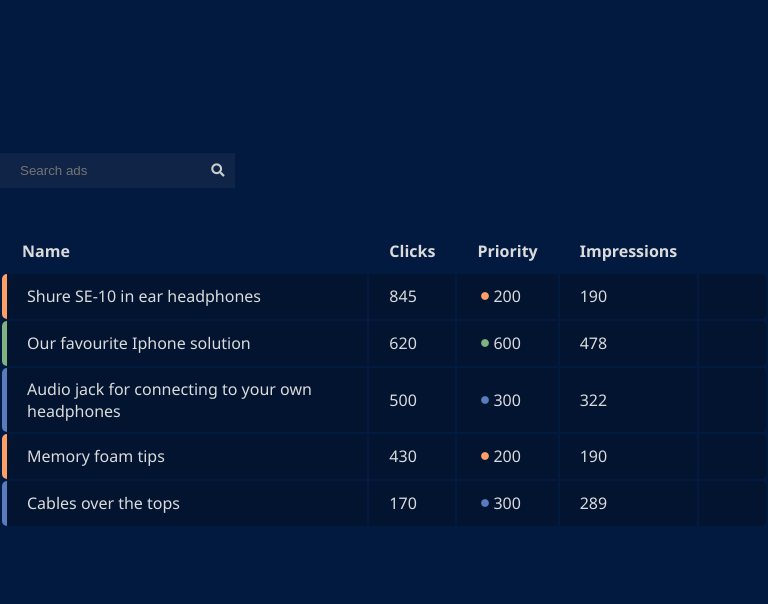
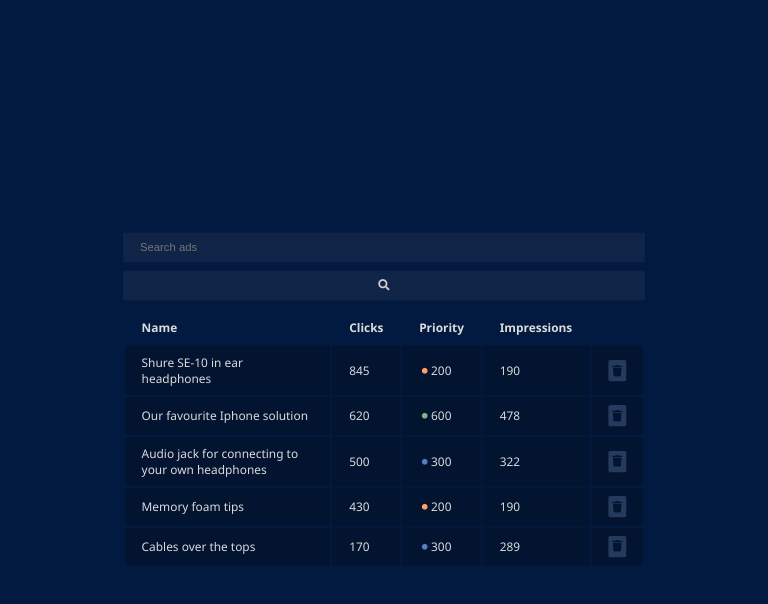
Before and after one commit to VinayPrabhakar-gamer/Dark-Table-UI, a plain HTML site: page index.html in a window 768 px wide. Drawn offline with Linux system fonts and the light colour scheme.

Commit message:
style changed

```diff
--- a/css/style.css
+++ b/css/style.css
@@ -108,3 +108,78 @@ table tbody tr td i.priority-400{
 table tbody tr td i.priority-600{
     color:  rgb(89, 124, 190);
 }
+
+@media (max-width: 1440px) and (min-width: 1024px){
+    .container{
+        width: 60%;
+    }
+
+    body{
+        font-size: 14px;
+    }
+
+    .first-section{
+        margin-top: -20px;
+    }
+}
+
+@media (max-width: 1024px) and (min-width: 768px){
+    .container{
+        width: 80%;
+    }
+
+    body{
+        font-size: 14px;
+    }
+
+    .first-section{
+        margin-top: -20px;
+    }
+
+    table tbody tr td button{
+        opacity: 1;
+    }
+
+    .my-form .input{
+        width: 92%;
+    }
+
+    .my-form .search{
+        transform: translateX(10px);
+    }
+}
+
+@media(max-width: 768px) and (min-width: 425px){
+    body{
+        font-size: 14px;
+    }
+
+    table tbody tr td:first-of-type, table tbody tr td:last-of-type{
+        border: none;
+    }
+
+    body{
+        transform: scale(0.85);
+    }
+
+    table tbody tr td button{
+        opacity: 1;
+    }
+
+    .first-section{
+        margin-top: 0px;
+    }
+
+    .my-form .input, .my-form .search{
+        width:100%;
+    }
+
+    .my-form .search{
+        margin-top: 10px;
+        transform: translateX(0);
+    }
+
+    .second-section{
+        margin-top: 10px;
+    }
+}
```
